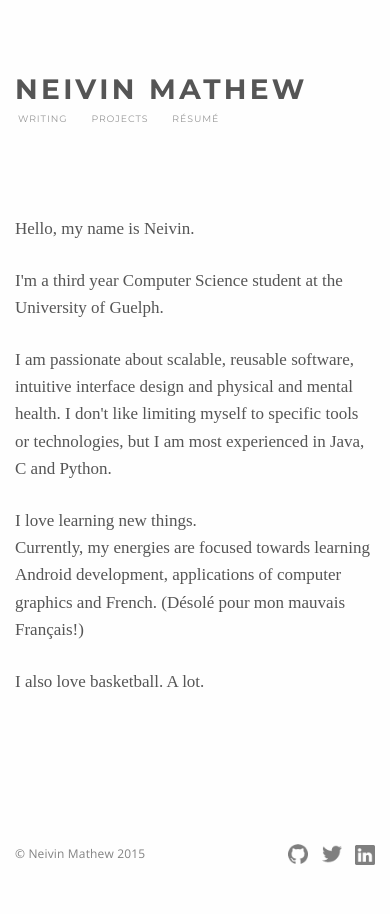
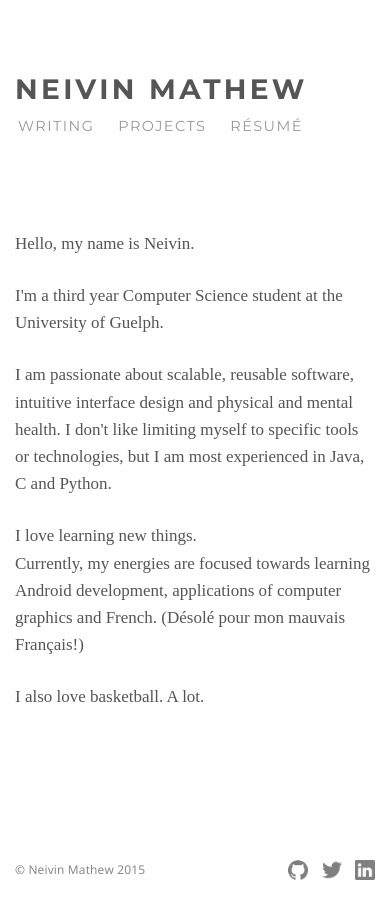
Before and after one commit to neivin/neivin.github.io, a Jekyll site: the page built from index.html, in a window 390 px wide. Built offline with Jekyll 4.4.1, drawn with Linux system fonts in a browser that asks for light colours.

Commit message:
Sizing changes for small screens

```diff
--- a/_sass/_layout.scss
+++ b/_sass/_layout.scss
@@ -101,7 +101,7 @@
     }
 
     .page-link{
-        font-size: 0.6em;
+        font-size: 1rem;
         // Gaps between nav items, but not on the first one
         &:not(:first-child) {
             margin-left: 35px;
@@ -120,7 +120,7 @@
     }
 
     .page-link{
-        font-size: 0.55em;
+        font-size: 0.85em;
         // Gaps between nav items, but not on the first one
         &:not(:first-child) {
             margin-left: 24px;
```
